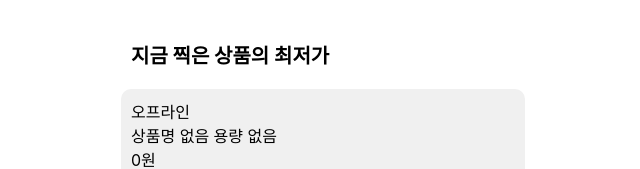
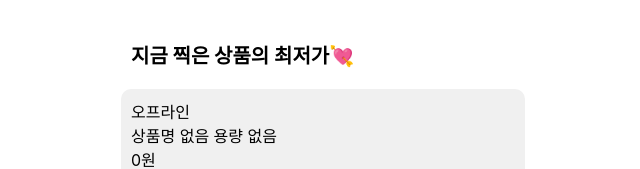
Before and after one commit to KMS-SmartCart/SmartCart-frontend, a React (Create React App) app: page /Lowest in a window 1280 px wide. Shown: the top 169 px of the page, without its empty margins (317-957 px from the left). Built offline with nearby package versions, Linux system fonts and the light colour scheme.

Commit message:
[#23] Feat: api 연결 완료

```diff
--- a/src/pages/Etc/CartPage.jsx
+++ b/src/pages/Etc/CartPage.jsx
@@ -217,7 +217,7 @@ const CartPage = () => {
     products.map((product) => (
       <Product key={product.productId}>
         {product.isSelect === 1 && <span>✔</span>}
-        <ProductName>{product.printName}</ProductName>
+        <ProductName>{product.productName} {product.amount} </ProductName>
         <span>{product.price}원</span>
       </Product>
     ))
--- a/src/pages/Etc/LowestItemPage.jsx
+++ b/src/pages/Etc/LowestItemPage.jsx
@@ -207,7 +207,7 @@ const LowestItemPage = () => {
   return (
     <>
       <Container>
-        <Title>지금 찍은 상품의 최저가</Title>
+        <Title>지금 찍은 상품의 최저가💘</Title>
         {updatedOptionsWithOffline.map((option, index) => (
           <Option
             key={index}
```
